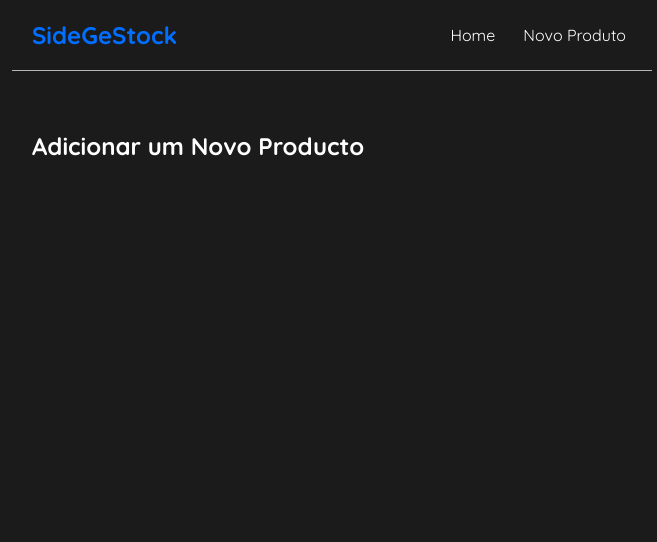
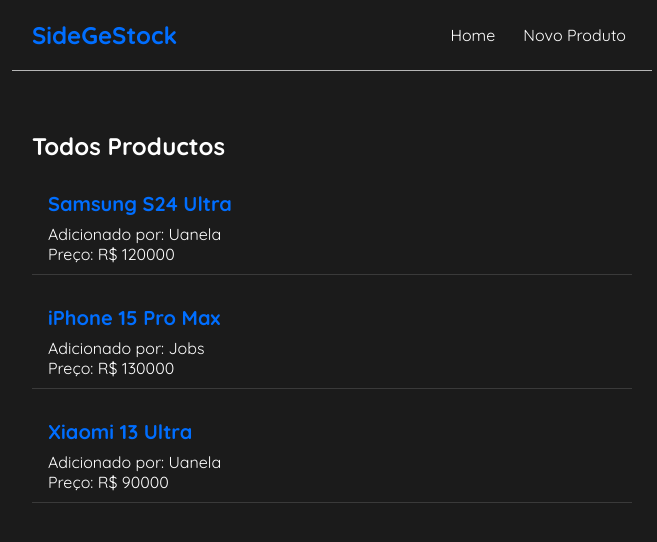
Before and after one commit to GeorgeSamuel92/CURSO_YOUTUBE---curso-completo-de-react-para-iniciantes-gratuito, a React (Create React App) app: page /create in a window 1280 px wide. Shown: the top 542 px of the page, without its empty margins (308-965 px from the left). Built offline with nearby package versions, Linux system fonts and the light colour scheme; data requests are answered from the project's data file.

Commit message:
Revert "aula_23 - Como link do React Router Dom"
This reverts commit c75807eaf4503aebf2f52cf8cfcffbeef0792e5f.

```diff
--- a/src/App.js
+++ b/src/App.js
@@ -1,7 +1,6 @@
 import Home from './pages/Home';
 import Navbar from './components/Navibar';
 import { BrowserRouter as Router, Routes, Route } from 'react-router-dom';
-import Create from './pages/Create';
 
 export default function App() {
   return (
@@ -11,7 +10,7 @@
         <main>
           <Routes>
             <Route path='/' element={<Home />} />
-            <Route path='/create' element={<Create />} />
+            <Route path='/create' element={<Home />} />
           </Routes>
         </main>
       </div>
--- a/src/components/Navibar.js
+++ b/src/components/Navibar.js
@@ -1,11 +1,9 @@
-import {Link }from 'react-router-dom';
-
 export default function Navibar() {
     return <nav>
         <h1> SideGeStock</h1>
         <div className="link">
-            <Link to="/">Home</Link>
-            <Link to="/create">Novo Produto</Link>
+            <a href="/">Home</a>
+            <a href="/create">Novo Produto</a>
         </div>
     </nav>
 
--- a/src/pages/Create.js
+++ b/src/pages/Create.js
@@ -2,8 +2,6 @@
 
 export default function Create(props) {
     return (
-        <div className="create">
-        <h2>Adicionar um Novo Producto</h2>
-      </div>
+    <div>Create</div>;
     )
 }
```
